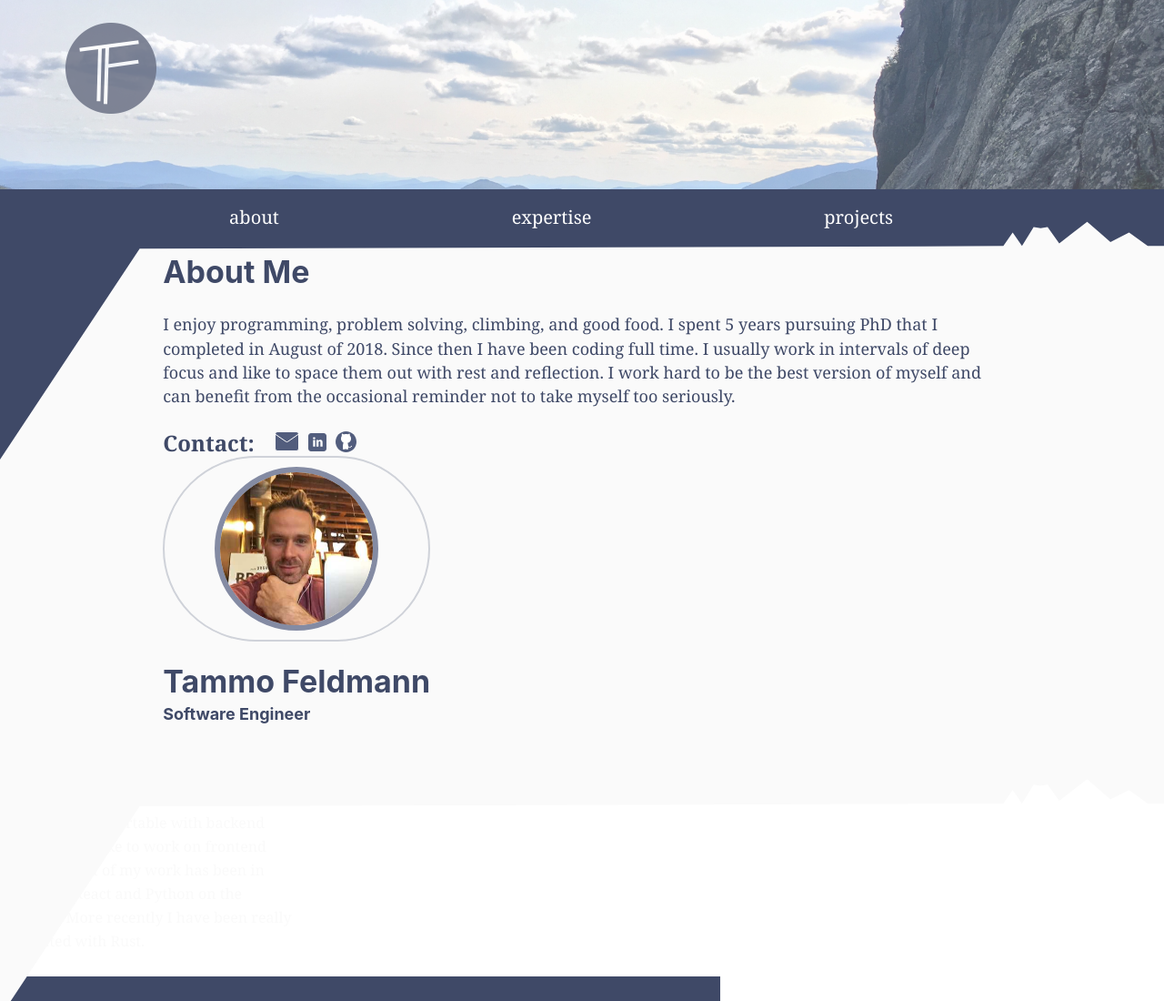
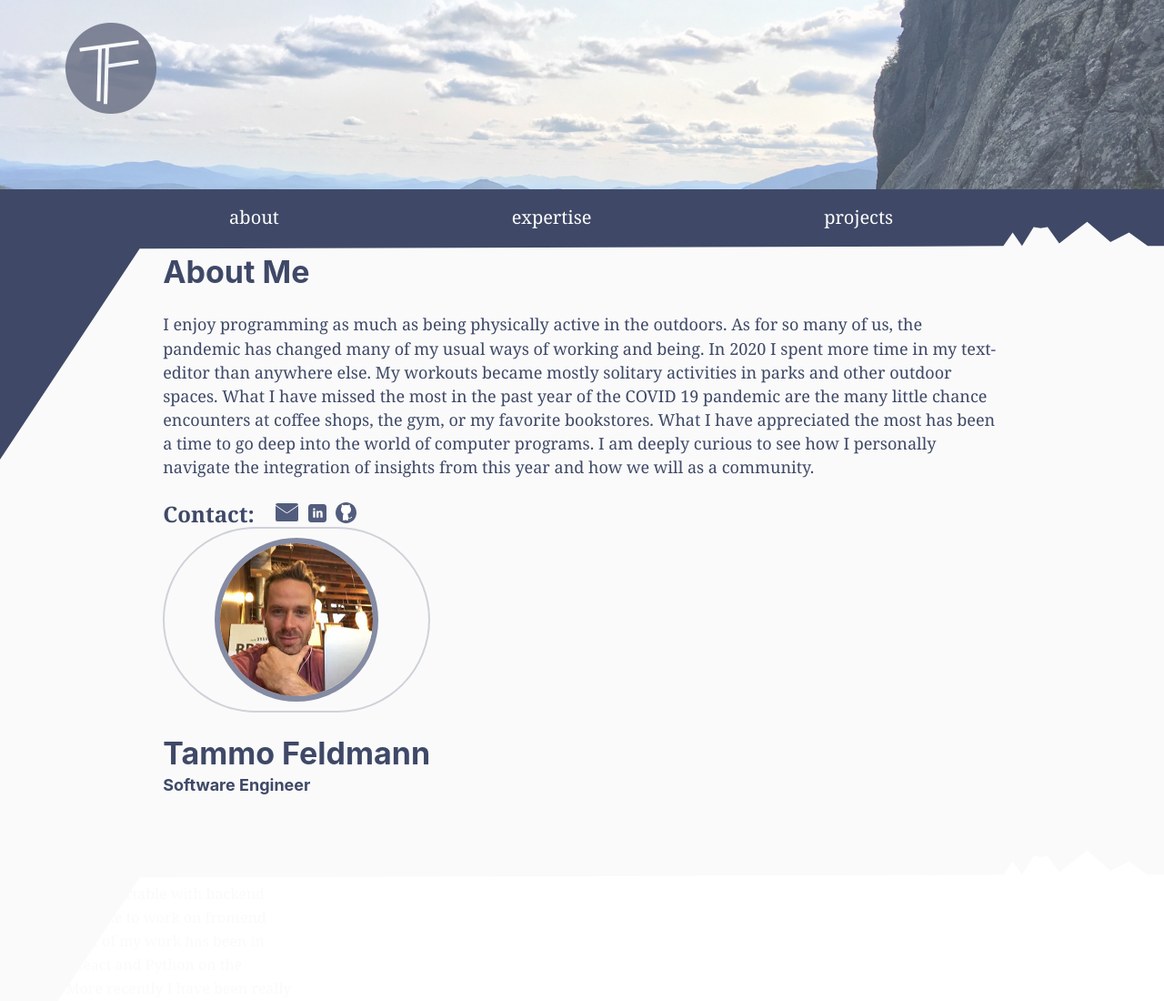
Before and after one commit to Tammo-Feldmann/personal_site, a Gatsby site: page / in a window 1280 px wide. Shown: the top 1100 px of the page at 91% size. Built offline with nearby package versions, Linux system fonts and the light colour scheme; Gatsby itself is replaced by a stand-in of ours.

Commit message:
Update blurb text content

```diff
--- a/src/components/about.js
+++ b/src/components/about.js
@@ -13,12 +13,14 @@ export default ({ children }) => (
         <h1 className={AboutStyles.aboutMe}>About Me</h1>
         <div className={AboutStyles.aboutText}>
           <p>
-            I enjoy programming, problem solving, climbing, and good food. I
-            spent 5 years pursuing PhD that I completed in August of 2018. Since
-            then I have been coding full time. I usually work in intervals of
-            deep focus and like to space them out with rest and reflection. I
-            work hard to be the best version of myself and can benefit from the
-            occasional reminder not to take myself too seriously.
+            I enjoy programming as much as being physically active in the outdoors.
+            As for so many of us, the pandemic has changed many of my usual ways of working and being.
+            In 2020 I spent more time in my text-editor than anywhere else.
+            My workouts became mostly solitary activities in parks and other outdoor spaces.
+            What I have missed the most in the past year of the COVID 19 pandemic are the many little chance encounters at
+            coffee shops, the gym, or my favorite bookstores. What I have appreciated the most has been a time to go deep into
+            the world of computer programs. I am deeply curious to see how I personally navigate the integration of insights from this year
+            and how we will as a community.
           </p>
         </div>
         <div className={AboutStyles.contact}>
```
